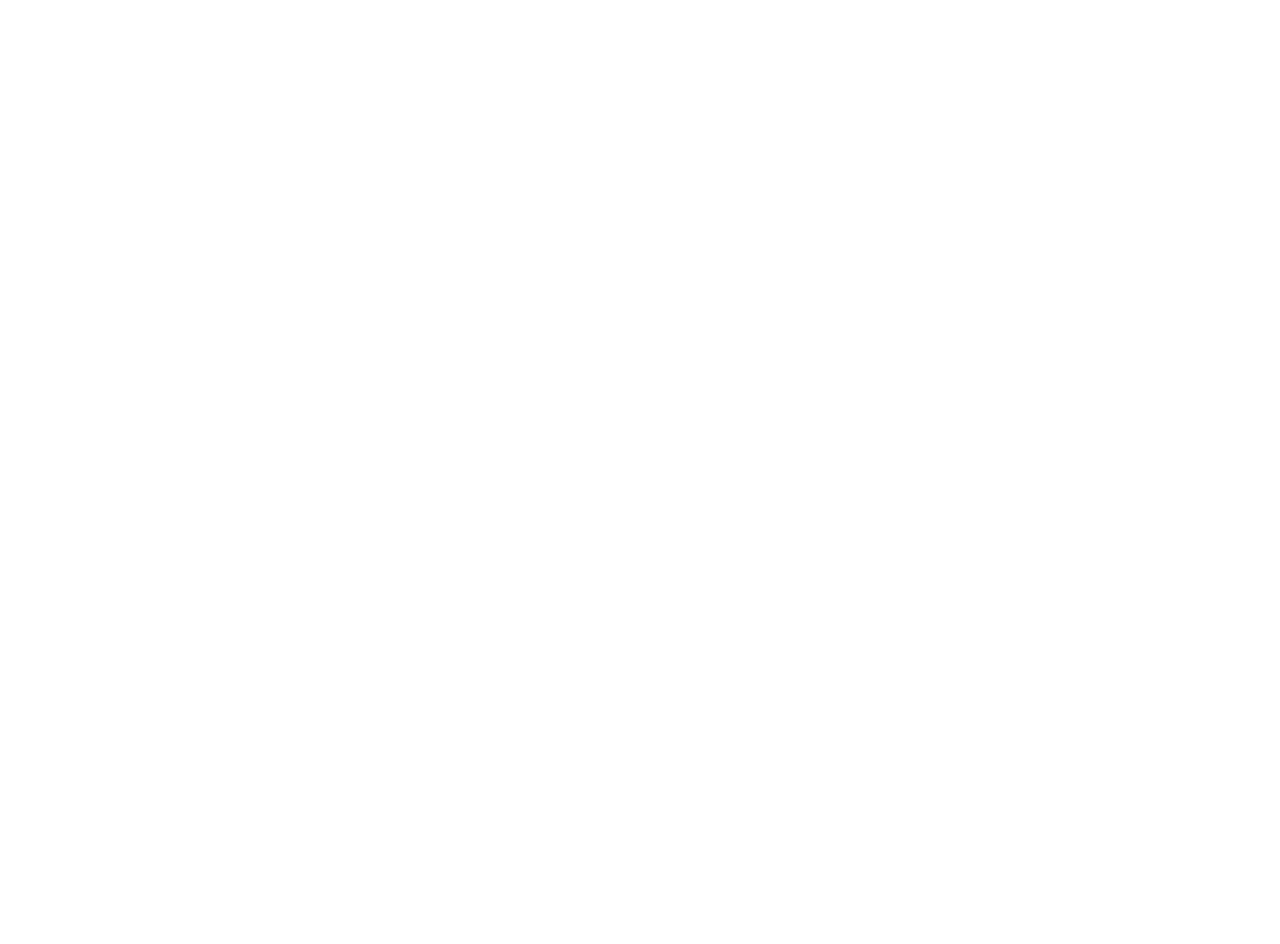
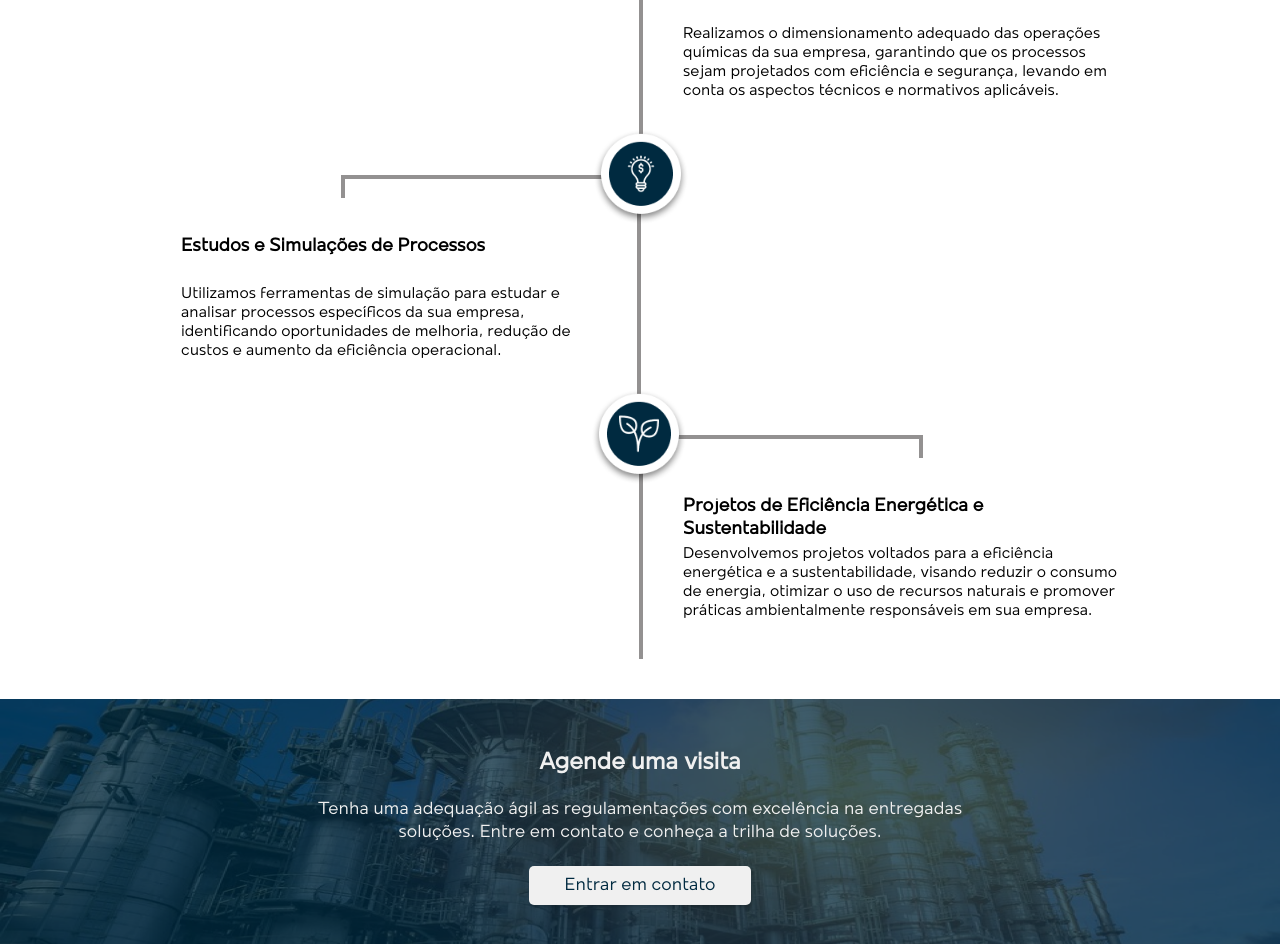
Before and after one commit to oseias-costa/leap, a Next.js app: page / in a window 1280 px wide. Shown: the part 1520-2464 px from the top of the page. Before the commit the page ends 1067 px from the top, so only its background shows below. Built offline with nearby package versions, Linux system fonts and the light colour scheme.

Commit message:
create: schedule component

```diff
--- a/app/components/global/Button.tsx
+++ b/app/components/global/Button.tsx
@@ -1,13 +1,12 @@
 import styled from "styled-components";
 import { contact } from "./_data";
 
-export default function Button({text} : {text: string}){
-    return(
-        <A
-            href={contact.info[1].telefone}
-            target='_blank'
-        >{text}</A>
-    )
+export default function Button({ text }: { text: string }) {
+  return (
+    <A href={contact.info[1].telefone} target="_blank">
+      {text}
+    </A>
+  );
 }
 
 const A = styled.a`
@@ -23,8 +22,10 @@
   border-radius: 5px;
   box-shadow: rgba(0, 0, 0, 0.15) 1.95px 1.95px 2.6px;
   transition: 0.2s linear;
+  position: relative;
 
-    &:hover{
-        box-shadow: rgba(0, 0, 0, 0.3) 0px 19px 38px, rgba(0, 0, 0, 0.22) 0px 15px 12px;
+  &:hover {
+    box-shadow: rgba(0, 0, 0, 0.3) 0px 19px 38px,
+      rgba(0, 0, 0, 0.22) 0px 15px 12px;
   }
-`
+`;
--- a/app/components/global/Title.tsx
+++ b/app/components/global/Title.tsx
@@ -1,23 +1,26 @@
-import styled from "styled-components"
+import styled from "styled-components";
 
-export default function Title({text, title}: {text: string, title: string}){
-    return(
-        <Container>
-            <Text></Text>
-            <H3></H3>
-        </Container>
-    )
+export default function Title({
+  text,
+  title,
+}: {
+  text: string;
+  title: string;
+}) {
+  return (
+    <Container>
+      <Text>{text}</Text>
+      <H3>{title}</H3>
+    </Container>
+  );
 }
 
 const Container = styled.div`
-    text-align: center;
-    max-width: 450px;
-    margin: 0 auto;
-`
-const Text = styled.p`
+  text-align: center;
+  max-width: 450px;
+  margin: 0 auto;
+  padding-bottom: 30px;
+`;
+const Text = styled.p``;
 
-`
-
-const H3 = styled.h3`
-
-`
+const H3 = styled.h3``;
--- /dev/null
+++ b/app/components/schedule/Schedule.tsx
@@ -0,0 +1,43 @@
+import Image from "next/image";
+import styled from "styled-components";
+import Button from "../global/Button";
+import { shedule } from "../global/_data";
+import Background from "../../../public/schedule/schedule.png";
+
+export default function Schedule() {
+  return (
+    <Container>
+      <Image src={Background} alt="Leap Engenharia Química" fill={true} />
+      <Title>{shedule.title}</Title>
+      <Subtitle>{shedule.subtitle}</Subtitle>
+      <Button text={shedule.textButton} />
+    </Container>
+  );
+}
+
+const Container = styled.section`
+  position: absolute;
+  width: 100%;
+  height: 245px;
+  text-align: center;
+  margin-top: 40px;
+`;
+
+const Title = styled.h2`
+  padding-top: 50px;
+  position: relative;
+  max-width: 600px;
+  margin: 0 auto;
+  color: var(--color-white);
+  font-size: 24px;
+`;
+
+const Subtitle = styled.p`
+  font-size: 18px;
+  padding-top: 20px;
+  padding-bottom: 30px;
+  position: relative;
+  max-width: 700px;
+  margin: 0 auto;
+  color: var(--color-white);
+`;
--- a/app/components/services/Services.tsx
+++ b/app/components/services/Services.tsx
@@ -6,7 +6,7 @@
 export default function Services(){
     const servicesBlocks = services.map(item => {
         return(
-            <ServicesBlock>
+            <ServicesBlock key={item.title}>
                 <Img src={item.img} alt={item.title} />
                 <Content>
                     <p className='services__title'>{item.title}</p>
--- a/app/components/solutions/Solutions.tsx
+++ b/app/components/solutions/Solutions.tsx
@@ -1,15 +1,148 @@
-import styled from "styled-components"
-import Title from "../global/Title"
+"use client";
+import styled from "styled-components";
+import Title from "../global/Title";
+import { solutions } from "../global/_data";
+import Techincal from "../../../public/solutions/technical-responsibility.png";
+import Sizing from "../../../public/solutions/sizing.png";
+import Process from "../../../public/solutions/process.png";
+import Susteinable from "../../../public/solutions/susteinable.png";
+import Image from "next/image";
 
-
-export default function Solutions(){
-    return(
-        <Container>
-            <Title title='Soluções Leap' text='O que fazemos' />
-        </Container>
-    )
+export default function Solutions() {
+  return (
+    <Container>
+      <Title title="Soluções Leap" text="O que fazemos" />
+      <SolutionBlock>
+        <SolutionBlockLeft>
+          <IconLeft src={Techincal} alt={solutions[0].title} />
+          <h3 className="title">{solutions[0].title}</h3>
+          <p className="content">{solutions[0].content}</p>
+        </SolutionBlockLeft>
+        <SolutionBlockRight>
+          <IconRight src={Sizing} alt={solutions[1].title} />
+          <h3 className="title">{solutions[1].title}</h3>
+          <p className="content">{solutions[1].content}</p>
+        </SolutionBlockRight>
+        <SolutionBlockLeft>
+          <IconLeft src={Process} alt={solutions[2].title} />
+          <h3 className="title">{solutions[2].title}</h3>
+          <p className="content">{solutions[2].content}</p>
+        </SolutionBlockLeft>
+        <SolutionBlockRight>
+          <IconRight src={Susteinable} alt={solutions[3].title} />
+          <h3 className="title">{solutions[3].title}</h3>
+          <p className="content">{solutions[3].content}</p>
+        </SolutionBlockRight>
+      </SolutionBlock>
+    </Container>
+  );
 }
 
-const Container = styled.section`
+const Container = styled.section``;
 
-`
+const SolutionBlockLeft = styled.div`
+  width: 500px;
+  border-right: 4px solid #939191;
+  padding-left: 40px;
+  padding-right: 40px;
+  margin-right: 540px;
+  position: relative;
+  left: 21px;
+
+  .title {
+    height: 50px;
+    padding-bottom: 10px;
+    &:before {
+      content: "";
+      display: inline-block;
+      background-color: #939191;
+      position: absolute;
+      height: 20px;
+      width: 4px;
+      bottom: 201px;
+      right: 292px;
+    }
+  }
+
+  .content {
+    height: 114px;
+    &:before {
+      content: "";
+      display: inline-block;
+      background-color: #939191;
+      width: 280px;
+      height: 4px;
+      position: absolute;
+      left: 200px;
+      bottom: 220px;
+      z-index: 1;
+    }
+  }
+`;
+const SolutionBlockRight = styled.div`
+  width: 500px;
+  border-left: 4px solid #939191;
+  padding-right: 20px;
+  padding-left: 40px;
+  margin-left: 540px;
+  position: relative;
+  right: 21px;
+
+  .title {
+    height: 50px;
+    padding-bottom: 10px;
+
+    &:before {
+      content: "";
+      display: inline-block;
+      background-color: #939191;
+      position: absolute;
+      height: 20px;
+      width: 4px;
+      bottom: 201px;
+      right: 216px;
+    }
+  }
+
+  .content {
+    height: 114px;
+
+    &:before {
+      content: "";
+      display: inline-block;
+      background-color: #939191;
+      width: 280px;
+      height: 4px;
+      position: absolute;
+      left: 0px;
+      bottom: 220px;
+      z-index: 1;
+    }
+  }
+`;
+
+const SolutionBlock = styled.div`
+  display: flex;
+  flex-direction: column;
+  align-items: center;
+`;
+
+const IconLeft = styled(Image)`
+  position: relative;
+  display: flex;
+  left: 412px;
+  bottom: 10px;
+  width: 96px;
+  height: 96px;
+  z-index: 2;
+`;
+
+const IconRight = styled(Image)`
+  position: relative;
+  display: flex;
+  right: 92px;
+  bottom: 10px;
+  width: 96px;
+  height: 96px;
+  z-index: 2;
+`;
--- a/app/page.tsx
+++ b/app/page.tsx
@@ -1,7 +1,8 @@
 "use client";
-import styled from "styled-components"
+import styled from "styled-components";
 import Header from "./components/header/Header";
 import Headline from "./components/headline/Headline";
+import Schedule from "./components/schedule/Schedule";
 import Services from "./components/services/Services";
 import Solutions from "./components/solutions/Solutions";
 
@@ -12,11 +13,9 @@
       <Headline />
       <Services />
       <Solutions />
+      <Schedule />
     </Container>
-  )
+  );
 }
 
-const Container = styled.main`
-
-
-`
+const Container = styled.main``;
```
Also changed, not shown: .codesandbox/tasks.json (added). Lines whose indentation alone changed are shown as unchanged.
